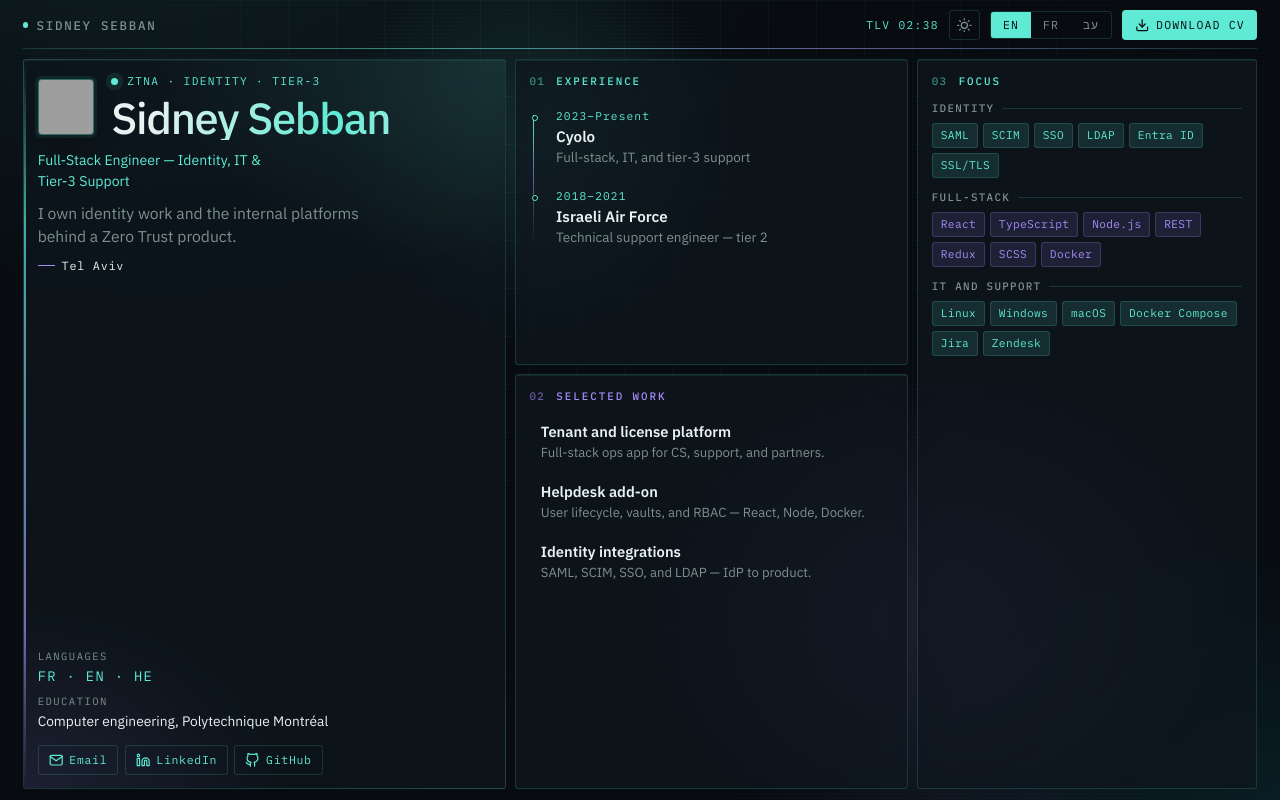
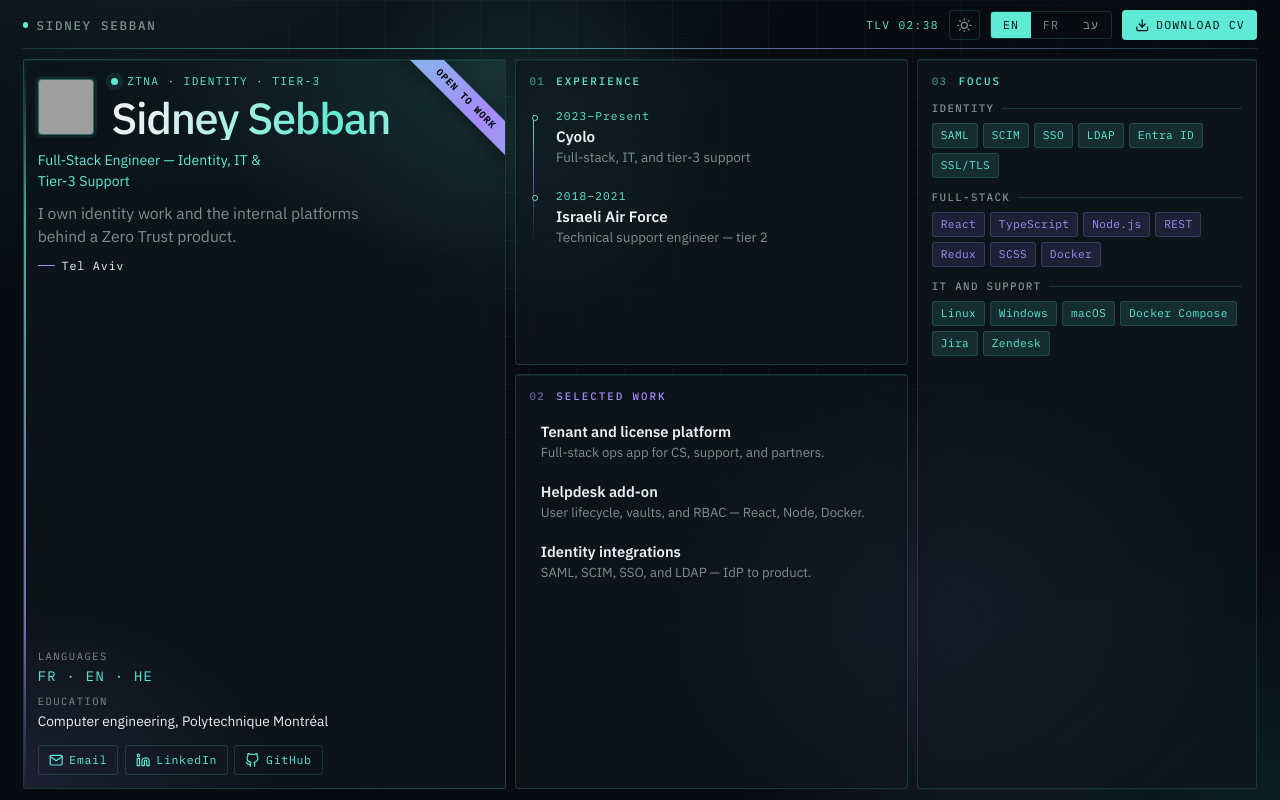
Before and after one commit to Darkfall48/Portfolio, a React (Vite) app: page / in a window 1280 px wide. Built offline with nearby package versions, Linux system fonts and the light colour scheme; grey boxes are pictures that could not be loaded.

Commit message:
Portfolio - Frontend - Profile card - Implemented: availability ribbon on the portrait card
Co-authored-by: Cursor <cursoragent@cursor.com>

```diff
--- a/src/cmps/ProfileCard.tsx
+++ b/src/cmps/ProfileCard.tsx
@@ -17,8 +17,13 @@ export function ProfileCard() {
     : ""
 
   return (
-    <article className="profile-card">
+    <article
+      className={`profile-card${profile.openToWork ? " is-open-to-work" : ""}`}
+    >
       <span className="profile-card-spine" aria-hidden="true" />
+      {profile.openToWork ? (
+        <p className="profile-card-open">{t("profile.openToWork")}</p>
+      ) : null}
       <div className="profile-card-identity">
         {photoSrc && !photoFailed ? (
           <img
--- a/src/content/profile.ts
+++ b/src/content/profile.ts
@@ -15,4 +15,5 @@ export const profile: Profile = {
   },
   cvPath: "cv/sidney-sebban.pdf",
   photoPath: "img/sidney-sebban.jpg",
+  openToWork: true,
 }
--- a/src/content/types.ts
+++ b/src/content/types.ts
@@ -52,6 +52,8 @@ export type Profile = {
   cvPath?: string
   /** Public portrait path under /public. Leave empty to hide the photo. */
   photoPath?: string
+  /** Shows the availability ribbon. Set to false once a role is signed. */
+  openToWork?: boolean
 }
 
 export type HomeItem = {
--- a/src/locales/en.json
+++ b/src/locales/en.json
@@ -7,7 +7,8 @@
     "education": "Computer engineering, Polytechnique Montréal",
     "educationLabel": "Education",
     "languages": "Languages",
-    "photoAlt": "Portrait of {{name}}"
+    "photoAlt": "Portrait of {{name}}",
+    "openToWork": "Open to work"
   },
   "nav": {
     "site": "Site",
--- a/src/locales/fr.json
+++ b/src/locales/fr.json
@@ -7,7 +7,8 @@
     "education": "Génie informatique, Polytechnique Montréal",
     "educationLabel": "Formation",
     "languages": "Langues",
-    "photoAlt": "Portrait de {{name}}"
+    "photoAlt": "Portrait de {{name}}",
+    "openToWork": "Disponible"
   },
   "nav": {
     "site": "Site",
--- a/src/locales/he.json
+++ b/src/locales/he.json
@@ -7,7 +7,8 @@
     "education": "הנדסת מחשבים, Polytechnique Montréal",
     "educationLabel": "השכלה",
     "languages": "שפות",
-    "photoAlt": "תמונת פרופיל של {{name}}"
+    "photoAlt": "תמונת פרופיל של {{name}}",
+    "openToWork": "פנוי לעבודה"
   },
   "nav": {
     "site": "אתר",
--- a/src/styles/cmps/_profile-card.scss
+++ b/src/styles/cmps/_profile-card.scss
@@ -33,11 +33,45 @@
     pointer-events: none;
   }
 
+  // Availability ribbon across the top-end corner. Offsets place the band's
+  // centre 2.4rem from both edges so it sits square on the corner diagonal;
+  // the panel's overflow clip trims the ends. --dir mirrors it in RTL.
+  &-open {
+    position: absolute;
+    z-index: 2;
+    inset-block-start: 1.7rem;
+    inset-inline-end: -3.6rem;
+    width: 12rem;
+    padding-block: 0.32rem;
+    font-family: $font-mono;
+    font-size: 0.58rem;
+    font-weight: 600;
+    letter-spacing: 0.12em;
+    text-transform: uppercase;
+    text-align: center;
+    color: $color-on-accent;
+    background: linear-gradient(
+      90deg,
+      $color-accent,
+      $color-accent-2,
+      $color-accent
+    );
+    background-size: 220% 100%;
+    box-shadow: 0 6px 18px rgb($shadow-rgb / 0.35);
+    transform: rotate(calc(var(--dir, 1) * 45deg));
+    animation: ribbon-sheen 7s ease-in-out infinite;
+  }
+
   // Portrait sits beside the title block, so the name keeps the top line.
   &-identity {
     display: flex;
     align-items: center;
     gap: clamp(0.7rem, 1.4vw, 1.1rem);
+  }
+
+  // Keep the name clear of the ribbon rather than trusting it to be short.
+  &.is-open-to-work &-identity {
+    padding-inline-end: 3.2rem;
   }
 
   &-titles {
@@ -212,6 +246,7 @@
 }
 
 html[lang="he"] .profile-card-kicker,
+html[lang="he"] .profile-card-open,
 html[lang="he"] .profile-card-meta dt {
   letter-spacing: 0.04em;
   text-transform: none;
@@ -228,6 +263,17 @@ html[lang="he"] .profile-card-meta dt {
 
   100% {
     box-shadow: 0 0 0 0 transparent;
+  }
+}
+
+@keyframes ribbon-sheen {
+  0%,
+  100% {
+    background-position: 0 0;
+  }
+
+  50% {
+    background-position: 100% 0;
   }
 }
 
```
